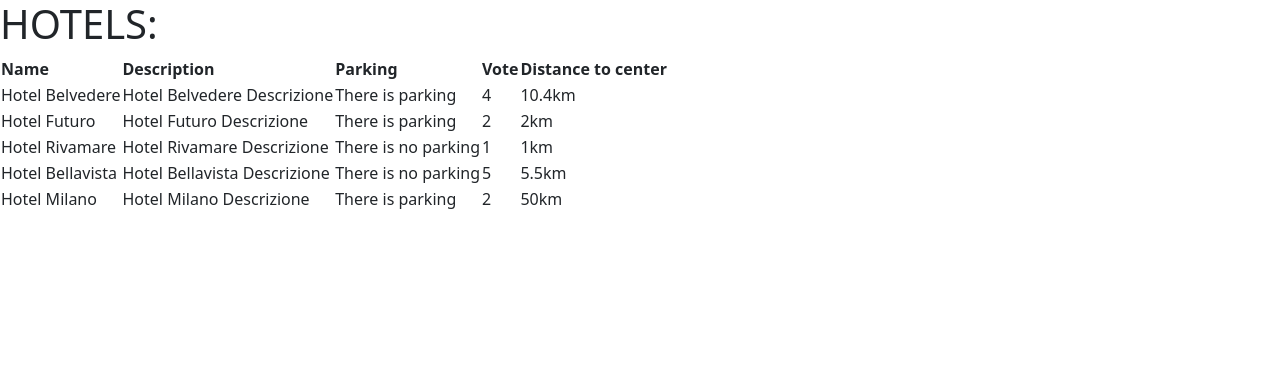
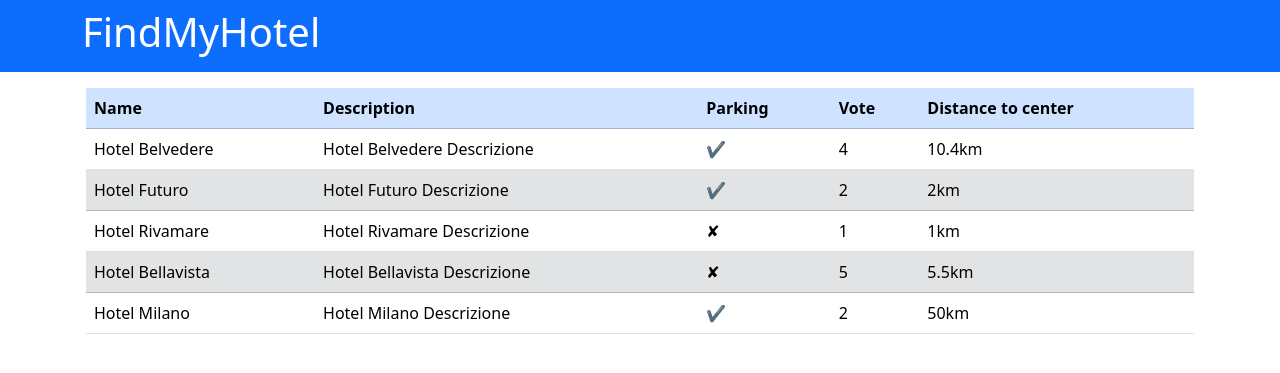
Before and after one commit to EnricoClem/php-hotel, a PHP site: page / in a window 1280 px wide. Shown: the top 373 px of the page. Run offline with PHP 8.4, Linux system fonts and the light colour scheme.

Commit message:
ADD - bootstrap style

```diff
--- a/index.php
+++ b/index.php
@@ -50,16 +50,23 @@
     <title>Hotels</title>
 </head>
 <body>
-    <main>
-        <h1>HOTELS:</h1>
-        <table>
-            <tr>
+    <header class="bg-primary p-2">
+        <div class="container-md text-white">
+            <h1>FindMyHotel</h1>
+        </div>
+    </header>
+    <main class="container-sm p-3">
+        <table class="table">
+            <thead>
+                <tr class="table-primary">
                     <th>Name</th>
                     <th>Description</th>
                     <th>Parking</th>
                     <th>Vote</th>
                     <th>Distance to center</th>
                 </tr>
+            </thead>
+            <tbody>
                 <?php
                     for($i = 0; $i < count($hotels); $i++){
 
@@ -69,9 +76,9 @@
                         $description = $hotel['description'];
                         // $parking = $hotel['parking'];
                         if($hotel['parking'] === true){
-                        $parking = 'There is parking';
+                            $parking = '&#x2714';
                         }else{
-                        $parking = 'There is no parking';
+                            $parking = '&#x2718';
                         }
                         $vote = $hotel['vote'];
                         $distance_to_center = $hotel['distance_to_center'];
@@ -79,7 +86,13 @@
                         // var_dump($hotel);
 
                         ?>
-                    <tr>
+                        <tr class="<?php
+                            if($i % 2 !== 0){
+                                ?>
+                                table-secondary
+                                <?php
+                            }
+                        ?>">
                             <td><?php echo $name ?></td>
                             <td><?php echo $description ?></td>
                             <td><?php echo $parking ?></td>
@@ -90,6 +103,8 @@
 
                     }
                 ?>
+            </tbody>
+
         </table>
     </main>
 </body>
```
Lines whose indentation alone changed are shown as unchanged.
